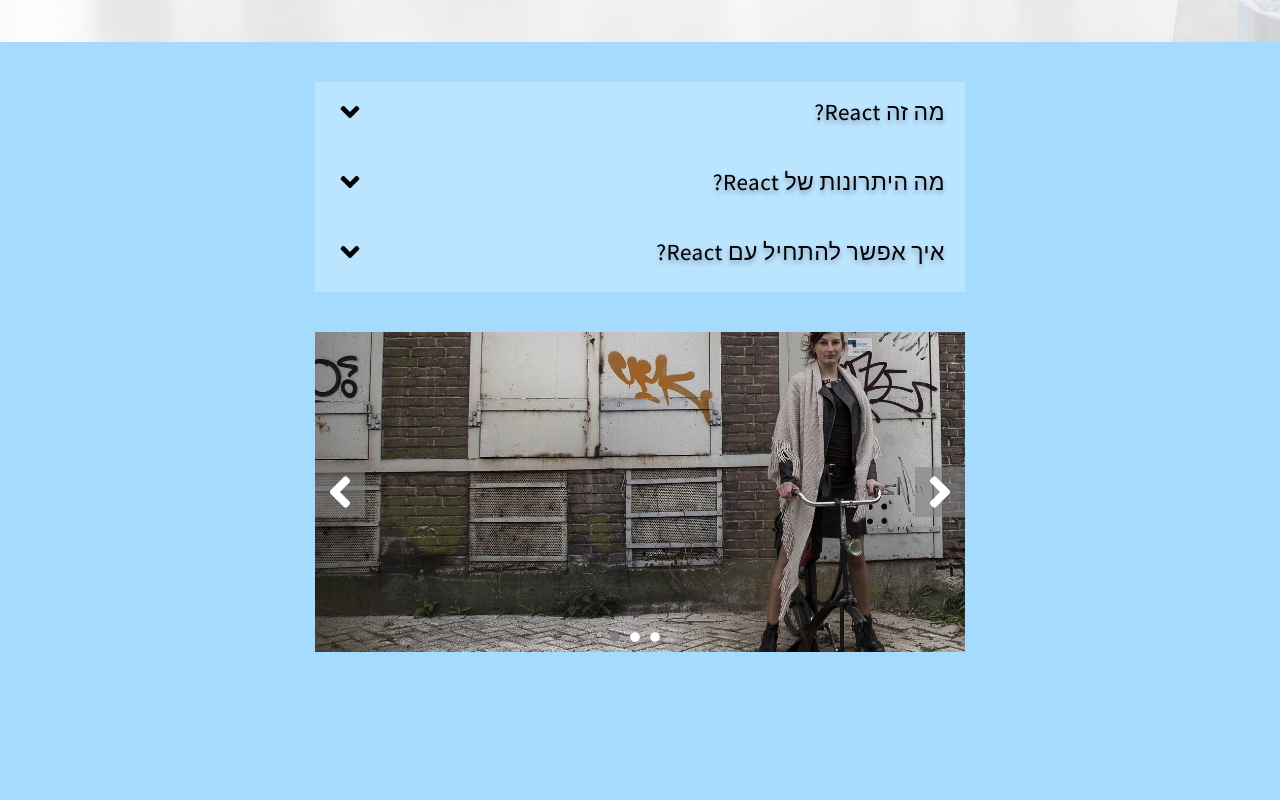
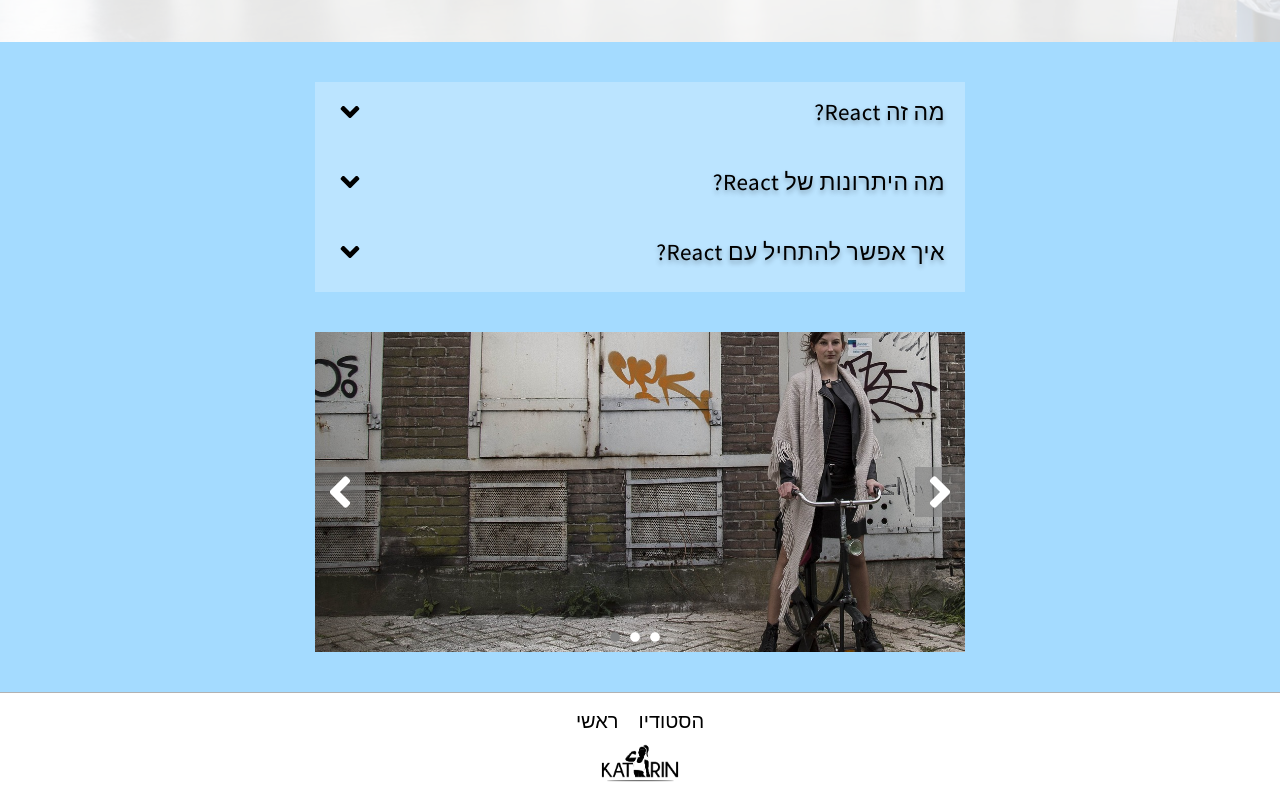
Before and after one commit to shaharyair/katrin-studio-Landing-page, a React (Vite) app: page / in a window 1280 px wide. Shown: the part 1850-2650 px from the top of the page. Before the commit the page ends 2502 px from the top, so only its background shows below. Built offline with nearby package versions, Linux system fonts and the light colour scheme.

Commit message:
remove scrollLinkNav and changed classnames

```diff
--- a/src/App.jsx
+++ b/src/App.jsx
@@ -7,6 +7,7 @@ import Studio from "./Components/Studio/Studio";
 import FAQ from "./Components/FAQ/FAQ";
 import Benefits from "./Components/Benefits/Benefits";
 import ImgSlider from "./Components/ImgSlider/ImgSlider";
+import Footer from "./Components/Footer/Footer";
 
 function App() {
   return (
@@ -18,6 +19,7 @@ function App() {
       <Studio />
       <FAQ />
       <ImgSlider />
+      <Footer />
     </>
   );
 }
--- a/src/Components/Footer/Footer.css
+++ b/src/Components/Footer/Footer.css
@@ -7,12 +7,12 @@
   top: 0;
   left: 0;
   width: 100%;
-  background-color: rgba(255, 255, 255, 0.35);
+  background-color: rgba(255, 255, 255);
   padding: 1.5rem;
   margin-top: 5vh;
   display: flex;
   justify-content: center;
-  border-top: 0.1rem solid rgba(0, 0, 0, 0.25);
+  border-top: 0.05rem solid rgba(0, 0, 0, 0.3);
 }
 
 .footer__container {
@@ -34,20 +34,17 @@
   gap: 2rem;
 }
 
-.nav__link {
+.footer__nav-link {
   font-size: var(--footer-fontSize);
   transition: all 0.3s ease-in-out;
   cursor: pointer;
 }
 
-.nav__link:hover {
+.footer__nav-link:hover {
   color: var(--color-main);
 }
 
-.footer__container > img {
-  width: 7.5rem;
+.footer__nav-logo > img {
+  width: 8rem;
+  cursor: pointer;
 }
-
-.nav__img {
-  width: 8rem;
-}
--- a/src/Components/Footer/Footer.jsx
+++ b/src/Components/Footer/Footer.jsx
@@ -1,6 +1,6 @@
 import React from "react";
 import "./Footer.css";
-import ScrollLinkNav from "./ScrollLinkNav";
+import { Link as ScrollLink } from "react-scroll";
 
 function Footer() {
   return (
@@ -9,29 +9,42 @@ function Footer() {
         <div className='footer__container'>
           <nav className='footer__nav'>
             <ul>
-              <li className='nav__item'>
-                <ScrollLinkNav content='ראשי' id='hero' className='nav__link' />
+              <li className='footer__nav-item'>
+                <ScrollLink
+                  to='hero'
+                  spy={true}
+                  smooth={true}
+                  offset={-70}
+                  duration={500}
+                  className='footer__nav-link'
+                >
+                  ראשי
+                </ScrollLink>
               </li>
-              <li className='nav__item'>
-                <ScrollLinkNav
-                  content='הסטודיו'
-                  id='studio'
-                  className='nav__link'
-                />
+              <li className='footer__nav-item'>
+                <ScrollLink
+                  to='studio'
+                  spy={true}
+                  smooth={true}
+                  offset={-70}
+                  duration={500}
+                  className='footer__nav-link'
+                >
+                  הסטודיו
+                </ScrollLink>
               </li>
             </ul>
           </nav>
-          <ScrollLinkNav
-            content={
-              <img
-                src='/src/assets/logo-no-circle.png'
-                alt='/'
-                className='nav__img'
-              />
-            }
-            id='hero'
-            className='nav__link'
-          />
+          <ScrollLink
+            to='hero'
+            spy={true}
+            smooth={true}
+            offset={-70}
+            duration={500}
+            className='footer__nav-logo'
+          >
+            <img src='/src/assets/logo-no-circle.png' alt='img' />
+          </ScrollLink>
         </div>
       </div>
     </>
```
Also changed, not shown: src/Components/Footer/ScrollLinkNav.jsx (deleted, +0 -22 lines).
